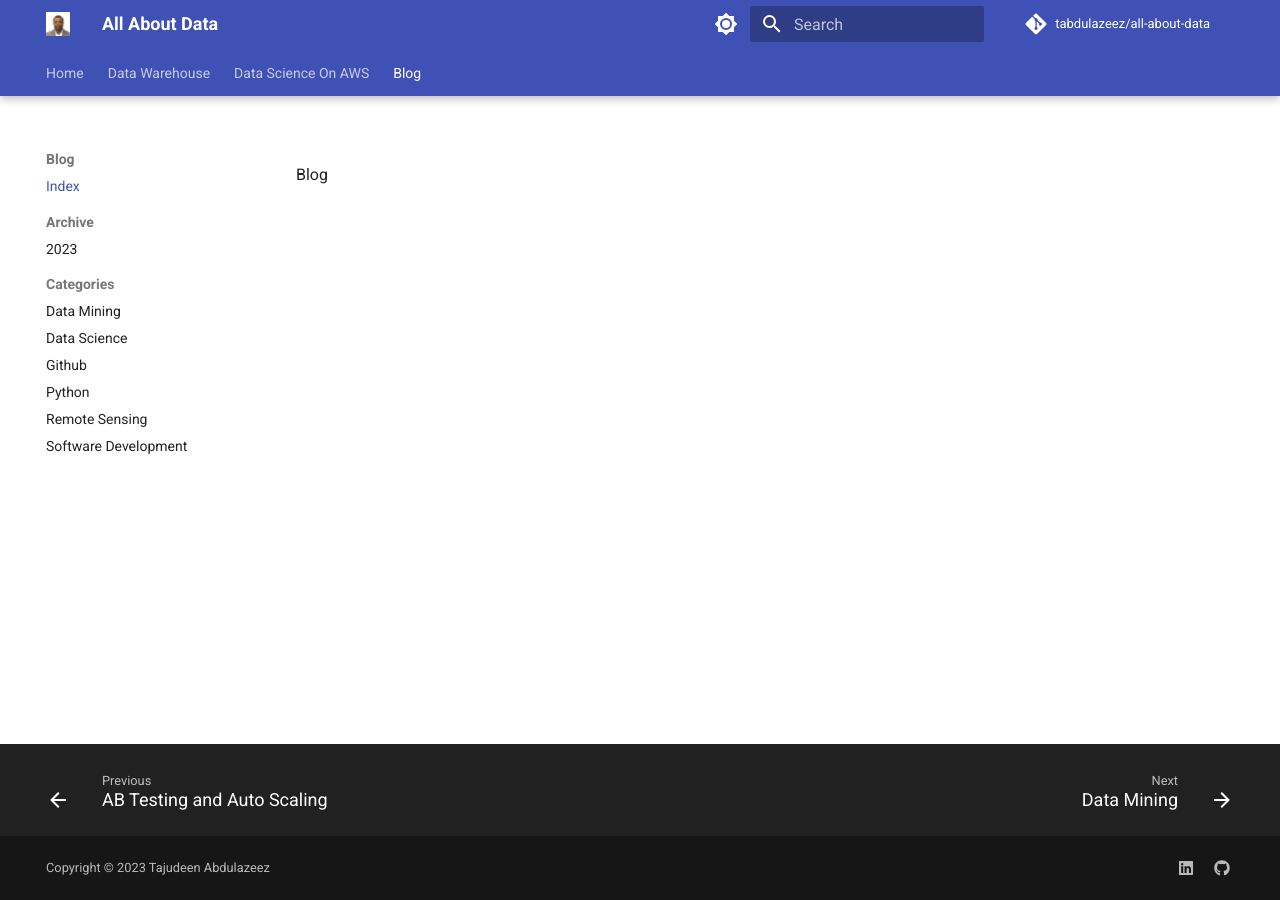
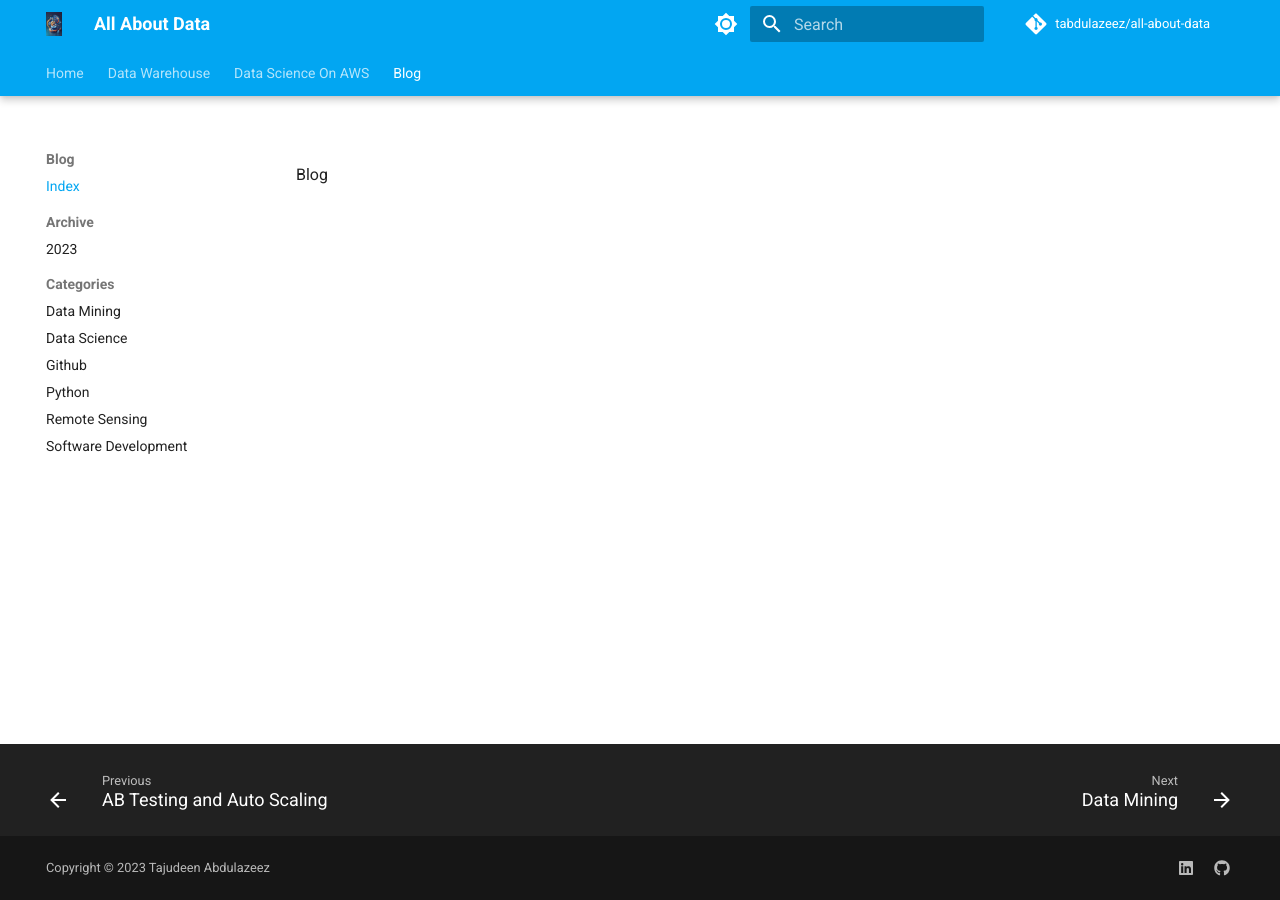
Before and after one commit to tabdulazeez/all-about-data, an MkDocs documentation site: the page built from docs/blog/index.md, in a window 1280 px wide. Built offline with MkDocs 1.6.1 and Material for MkDocs 9.7.7, drawn with Linux system fonts in a browser that asks for light colours; comment, search, counter and statistics services are not loaded.

```diff
--- a/mkdocs.yml
+++ b/mkdocs.yml
@@ -30,9 +30,9 @@ theme:
   logo: assets/logo.jpeg
 
   palette:
-
     # Palette toggle for dark mode
     - scheme: slate
+      primary: light blue
       media: "(prefers-color-scheme: dark)"
       toggle:
         icon: material/brightness-4
@@ -40,6 +40,7 @@ theme:
 
     # Palette toggle for light mode
     - scheme: default
+      primary: light blue
       media: "(prefers-color-scheme: light)"
       toggle:
         icon: material/brightness-7
@@ -99,7 +100,7 @@ nav:
     - All About Data: index.md
     - Credentials: credentials.md
     - Portfolio: '#'
-    - Youtube: '#'
+    - Youtube: 'https://www.youtube.com/@DataCraftMasters/about'
 
   - Data Warehouse:
     - FudgeCorps: datawarehouse.md
```
Also changed, not shown: docs/assets/logo.jpeg, docs/assets/logo__.jpeg (added), 1 other file.
